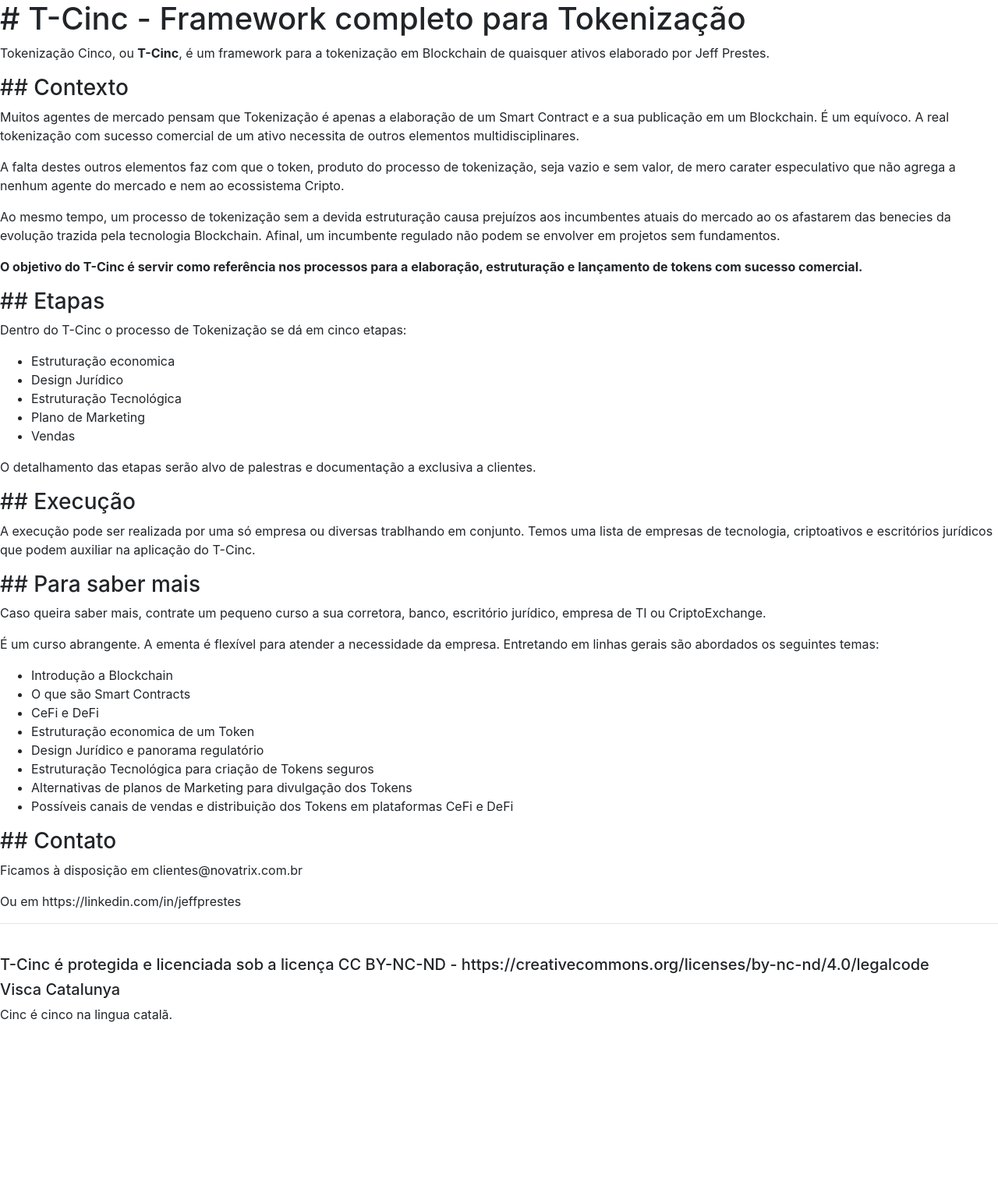
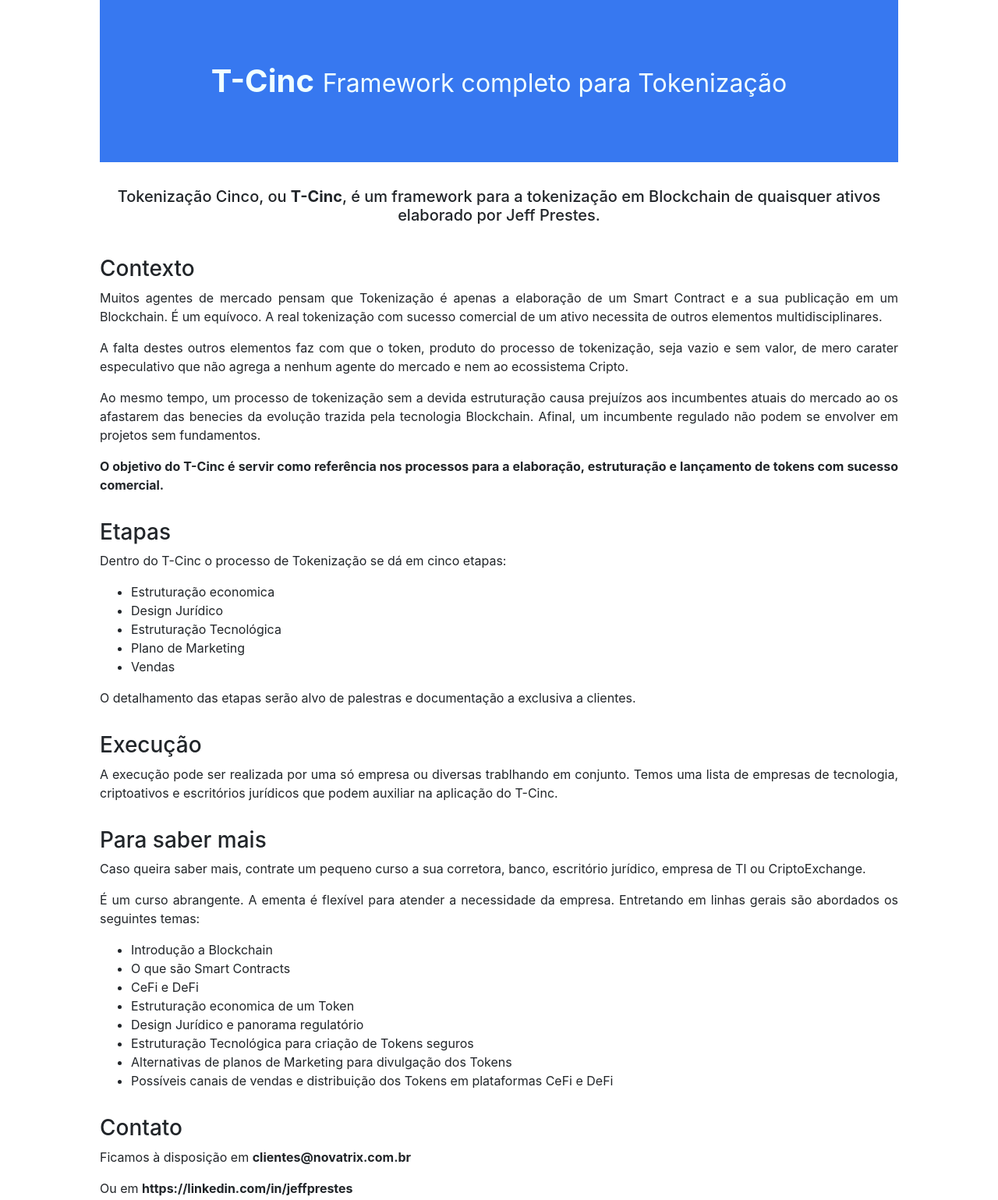
Before and after one commit to cryptopunk40/tcinc, a plain HTML site: page index.html in a window 1280 px wide. Shown: the top 1539 px of the page at 78% size. Before the commit the page ends 1353 px from the top, so only its background shows below. Drawn offline with nearby package versions, Linux system fonts and the light colour scheme.

Commit message:
ajuste de css

```diff
--- a/index.html
+++ b/index.html
@@ -13,13 +13,42 @@
       integrity="sha384-ggOyR0iXCbMQv3Xipma34MD+dH/1fQ784/j6cY/iJTQUOhcWr7x9JvoRxT2MZw1T"
       crossorigin="anonymous"
     />
+    <style>
+      .main {
+        margin-left: 10%;
+        margin-right: 10%;
+        margin-bottom: 10rem;
+      }
+
+      p {
+        text-align: justify;
+      }
+
+      h1 {
+        background-color: rgba(16, 94, 238, 0.835);
+        color: azure;
+        text-align: center;
+        padding-bottom: 5rem;
+        padding-top: 5rem;
+      }
+
+      h5 {
+        text-align: center;
+        padding-bottom: 1rem;
+      }
+
+      h3 {
+        padding-top: 1rem;
+      }
+    </style>
   </head>
   <body>
-    <div id="container">
-      <h1># T-Cinc - Framework completo para Tokenização</h1>
-      <p>Tokenização Cinco, ou <strong>T-Cinc</strong>, é um framework para a tokenização em Blockchain de quaisquer ativos elaborado por Jeff Prestes.</p>
+    <div class="container-lg main">
+      <h1><strong>T-Cinc</strong> <small>Framework completo para Tokenização</small></h1>
+      <br />
+      <h5>Tokenização Cinco, ou <strong>T-Cinc</strong>, é um framework para a tokenização em Blockchain de quaisquer ativos elaborado por Jeff Prestes.</h5>
 
-      <h3>## Contexto</h3>
+      <h3>Contexto</h3>
       <p>
         Muitos agentes de mercado pensam que Tokenização é apenas a elaboração de um Smart Contract e a sua publicação em um Blockchain. É um equívoco. A real
         tokenização com sucesso comercial de um ativo necessita de outros elementos multidisciplinares.
@@ -38,7 +67,7 @@
         >
       </p>
 
-      <h3>## Etapas</h3>
+      <h3>Etapas</h3>
       <p>Dentro do T-Cinc o processo de Tokenização se dá em cinco etapas:</p>
       <div>
         <ul>
@@ -51,13 +80,13 @@
       </div>
       <p>O detalhamento das etapas serão alvo de palestras e documentação a exclusiva a clientes.</p>
 
-      <h3>## Execução</h3>
+      <h3>Execução</h3>
       <p>
         A execução pode ser realizada por uma só empresa ou diversas trablhando em conjunto. Temos uma lista de empresas de tecnologia, criptoativos e
         escritórios jurídicos que podem auxiliar na aplicação do T-Cinc.
       </p>
 
-      <h3>## Para saber mais</h3>
+      <h3>Para saber mais</h3>
       <p>Caso queira saber mais, contrate um pequeno curso a sua corretora, banco, escritório jurídico, empresa de TI ou CriptoExchange.</p>
       <p>É um curso abrangente. A ementa é flexível para atender a necessidade da empresa. Entretando em linhas gerais são abordados os seguintes temas:</p>
       <div>
@@ -73,15 +102,18 @@
         </ul>
       </div>
 
-      <h3>## Contato</h3>
-      <p>Ficamos à disposição em clientes@novatrix.com.br</p>
-      <p>Ou em https://linkedin.com/in/jeffprestes</p>
+      <h3>Contato</h3>
+      <p>Ficamos à disposição em <strong>clientes@novatrix.com.br</strong></p>
+      <p>Ou em <strong>https://linkedin.com/in/jeffprestes</strong></p>
 
       <hr />
       <br />
 
       <h5>T-Cinc é protegida e licenciada sob a licença CC BY-NC-ND - https://creativecommons.org/licenses/by-nc-nd/4.0/legalcode</h5>
-      <h5>Visca Catalunya</h5>
+
+      <hr />
+
+      <h6>Visca Catalunya</h6>
       <p>Cinc é cinco na lingua catalã.</p>
       <br />
     </div>
```
